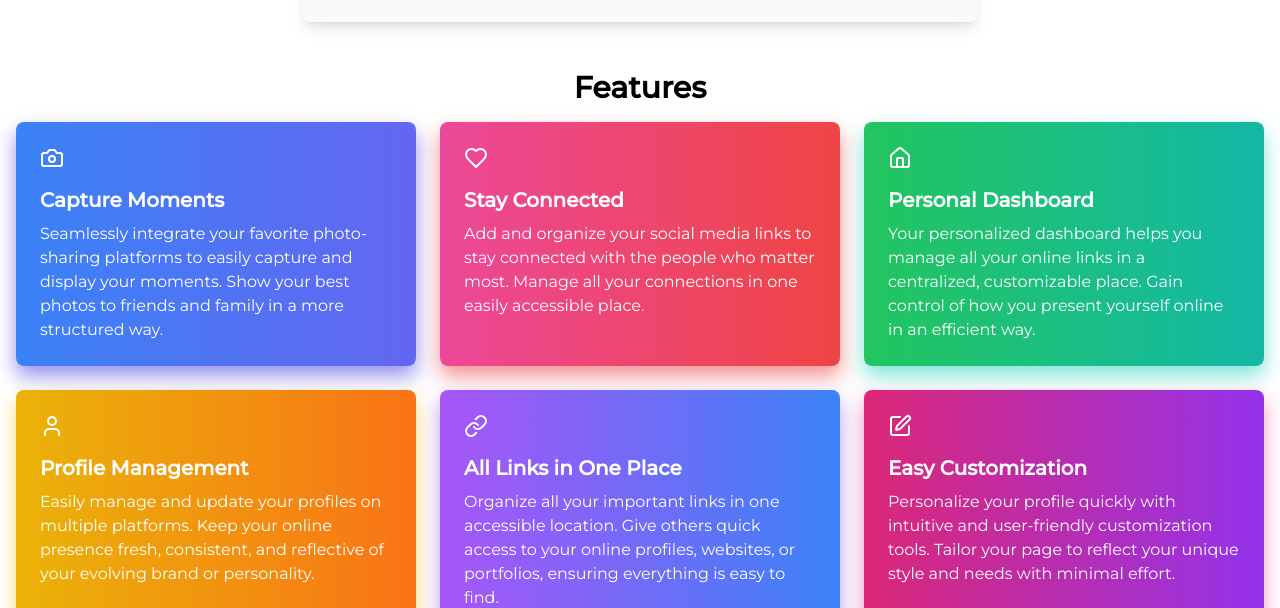
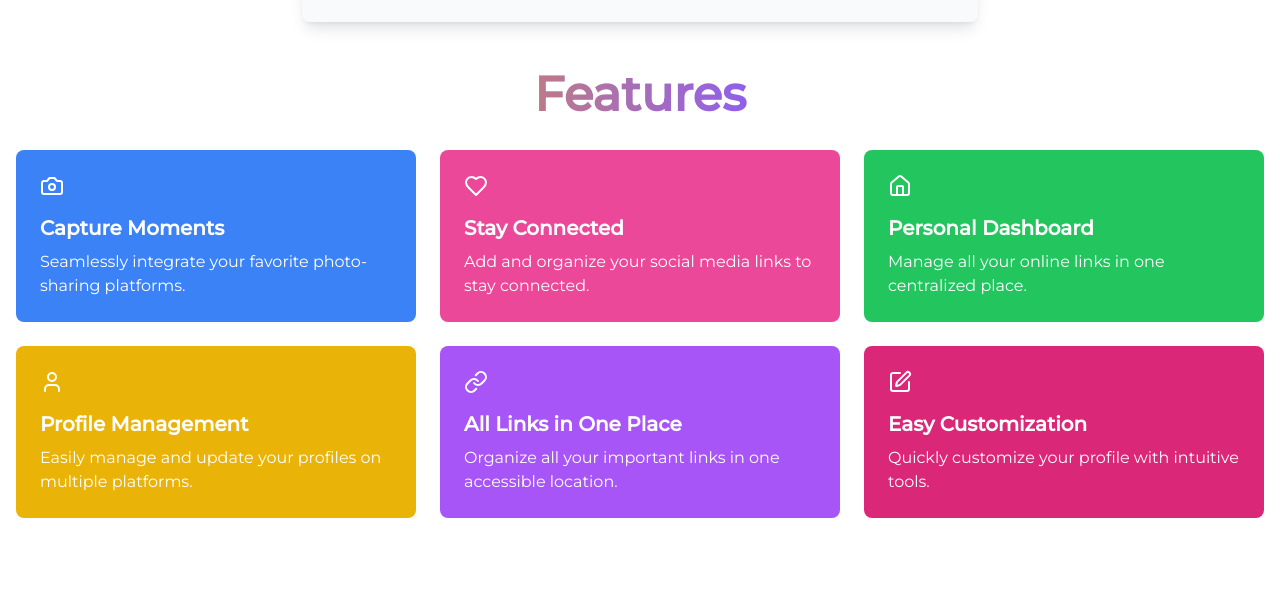
Before and after one commit to subhadipbhowmik/bio-branch, a Next.js app in the folder site/: page / in a window 1280 px wide. Shown: the part 344-952 px from the top of the page. Built offline with nearby package versions, Linux system fonts and the light colour scheme.

Commit message:
Added changing gradient effect to the feature word and also added tilting effect to te card which makes it looking more attractive.

```diff
--- a/site/components/DetailsCard.js
+++ b/site/components/DetailsCard.js
@@ -1,71 +1,72 @@
-import React from 'react'
-import { Camera, Heart, Home, User, Link, Edit } from 'lucide-react'
+import React from 'react';
+import { Camera, Heart, Home, User, Link, Edit } from 'lucide-react';
 
 const DetailsCard = () => {
   return (
     <section className="py-12">
       <div className="container mx-auto px-4">
-        <h2 className="text-3xl font-semibold text-center mb-4">Features</h2>
+        {/* Features Heading */}
+        <h2 className="text-5xl font-bold text-center mb-8 animate-gradient-text">
+          Features
+        </h2>
         <div className="grid grid-cols-1 sm:grid-cols-2 lg:grid-cols-3 gap-6">
-
           {/* Card 1 */}
-          <div className="bg-gradient-to-r from-blue-500 to-indigo-500 text-white rounded-lg p-6 transition-all transform hover:scale-105 hover:shadow-2xl duration-300 ease-in-out cursor-default" style={{ boxShadow: '0 10px 20px rgba(79, 70, 229, 0.6)' }}>
+          <div className="relative card bg-blue-500 text-white rounded-lg p-6 transition-all cursor-pointer">
             <div className="text-4xl mb-4">
               <Camera />
             </div>
-            <h3 className="text-xl font-semibold mb-2 text-left">Capture Moments</h3>
-            <p className="text-white text-left">Seamlessly integrate your favorite photo-sharing platforms to easily capture and display your moments. Show your best photos to friends and family in a more structured way.</p>
+            <h3 className="text-xl font-semibold mb-2">Capture Moments</h3>
+            <p>Seamlessly integrate your favorite photo-sharing platforms.</p>
           </div>
 
           {/* Card 2 */}
-          <div className="bg-gradient-to-r from-pink-500 to-red-500 text-white rounded-lg p-6 transition-all transform hover:scale-105 hover:shadow-2xl duration-300 ease-in-out cursor-default" style={{ boxShadow: '0 10px 20px rgba(239, 68, 68, 0.6)' }}>
+          <div className="relative card bg-pink-500 text-white rounded-lg p-6 transition-all cursor-pointer">
             <div className="text-4xl mb-4">
               <Heart />
             </div>
-            <h3 className="text-xl font-semibold mb-2 text-left">Stay Connected</h3>
-            <p className="text-white text-left">Add and organize your social media links to stay connected with the people who matter most. Manage all your connections in one easily accessible place.</p>
+            <h3 className="text-xl font-semibold mb-2">Stay Connected</h3>
+            <p>Add and organize your social media links to stay connected.</p>
           </div>
 
           {/* Card 3 */}
-          <div className="bg-gradient-to-r from-green-500 to-teal-500 text-white rounded-lg p-6 transition-all transform hover:scale-105 hover:shadow-2xl duration-300 ease-in-out cursor-default" style={{ boxShadow: '0 10px 20px rgba(45, 212, 191, 0.6)' }}>
+          <div className="relative card bg-green-500 text-white rounded-lg p-6 transition-all cursor-pointer">
             <div className="text-4xl mb-4">
               <Home />
             </div>
-            <h3 className="text-xl font-semibold mb-2 text-left">Personal Dashboard</h3>
-            <p className="text-white text-left">Your personalized dashboard helps you manage all your online links in a centralized, customizable place. Gain control of how you present yourself online in an efficient way.</p>
+            <h3 className="text-xl font-semibold mb-2">Personal Dashboard</h3>
+            <p>Manage all your online links in one centralized place.</p>
           </div>
 
           {/* Card 4 */}
-          <div className="bg-gradient-to-r from-yellow-500 to-orange-500 text-white rounded-lg p-6 transition-all transform hover:scale-105 hover:shadow-2xl duration-300 ease-in-out cursor-default" style={{ boxShadow: '0 10px 20px rgba(251, 191, 36, 0.6)' }}>
+          <div className="relative card bg-yellow-500 text-white rounded-lg p-6 transition-all cursor-pointer">
             <div className="text-4xl mb-4">
               <User />
             </div>
-            <h3 className="text-xl font-semibold mb-2 text-left">Profile Management</h3>
-            <p className="text-white text-left">Easily manage and update your profiles on multiple platforms. Keep your online presence fresh, consistent, and reflective of your evolving brand or personality.</p>
+            <h3 className="text-xl font-semibold mb-2">Profile Management</h3>
+            <p>Easily manage and update your profiles on multiple platforms.</p>
           </div>
 
           {/* Card 5 */}
-          <div className="bg-gradient-to-r from-purple-500 to-blue-500 text-white rounded-lg p-6 transition-all transform hover:scale-105 hover:shadow-2xl duration-300 ease-in-out cursor-default" style={{ boxShadow: '0 10px 20px rgba(139, 92, 246, 0.6)' }}>
+          <div className="relative card bg-purple-500 text-white rounded-lg p-6 transition-all cursor-pointer">
             <div className="text-4xl mb-4">
               <Link />
             </div>
-            <h3 className="text-xl font-semibold mb-2 text-left">All Links in One Place</h3>
-            <p className="text-white text-left">Organize all your important links in one accessible location. Give others quick access to your online profiles, websites, or portfolios, ensuring everything is easy to find.</p>
+            <h3 className="text-xl font-semibold mb-2">All Links in One Place</h3>
+            <p>Organize all your important links in one accessible location.</p>
           </div>
 
           {/* Card 6 */}
-          <div className="bg-gradient-to-r from-pink-600 to-purple-600 text-white rounded-lg p-6 transition-all transform hover:scale-105 hover:shadow-2xl duration-300 ease-in-out cursor-default" style={{ boxShadow: '0 10px 20px rgba(236, 72, 153, 0.6)' }}>
+          <div className="relative card bg-pink-600 text-white rounded-lg p-6 transition-all cursor-pointer">
             <div className="text-4xl mb-4">
               <Edit />
             </div>
-            <h3 className="text-xl font-semibold mb-2 text-left">Easy Customization</h3>
-            <p className="text-white text-left">Personalize your profile quickly with intuitive and user-friendly customization tools. Tailor your page to reflect your unique style and needs with minimal effort.</p>
+            <h3 className="text-xl font-semibold mb-2">Easy Customization</h3>
+            <p>Quickly customize your profile with intuitive tools.</p>
           </div>
-
         </div>
       </div>
     </section>
-  )
-}
+  );
+};
 
-export default DetailsCard
+export default DetailsCard;
--- a/site/styles/globals.css
+++ b/site/styles/globals.css
@@ -54,6 +54,55 @@ img{
   -webkit-user-drag: none;
 }
 
+@keyframes gradient {
+  0% {
+    background-position: 0% 50%;
+  }
+  50% {
+    background-position: 100% 50%;
+  }
+  100% {
+    background-position: 0% 50%;
+  }
+}
+
+.animate-gradient-text {
+  background: linear-gradient(90deg, #3b82f6, #ec4899, #10b981, #f59e0b, #8b5cf6, #ec4899);
+  background-size: 200% 200%;
+  -webkit-background-clip: text;
+  -webkit-text-fill-color: transparent;
+  animation: gradient 4s ease infinite;
+}
+
+
+/* Custom hover effect */
+
+.card {
+  transition: transform 0.3s ease, box-shadow 0.3s ease;
+}
+
+
+.card:hover {
+  transform: scale(1.1) rotate(5deg); /* Slight scaling and rotation on hover */
+  z-index: 2;
+  box-shadow: 0 15px 30px rgba(255, 255, 255, 0.3); /* Increased shadow */
+
+}
+
+.card:hover::before {
+  content: '';
+  position: absolute;
+  inset: -2px;
+  border-radius: 3px;
+  border: 4px solid transparent;
+
+  z-index: -1;
+  opacity: 1;
+  transition: opacity 0.3s ease, transform 0.3s ease; /* Smooth transition */
+}
+
+
+
 /* @media (prefers-color-scheme: dark) {
   html {
     color-scheme: dark;
```
